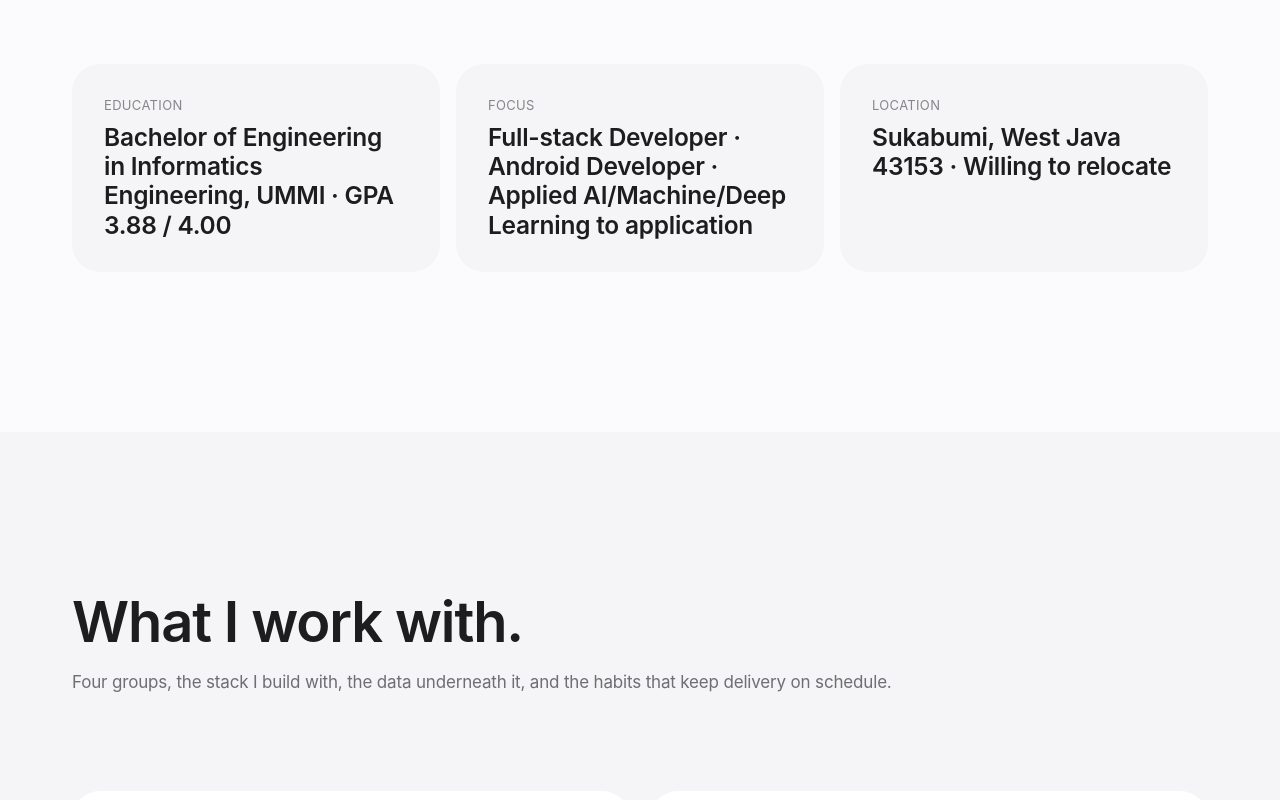
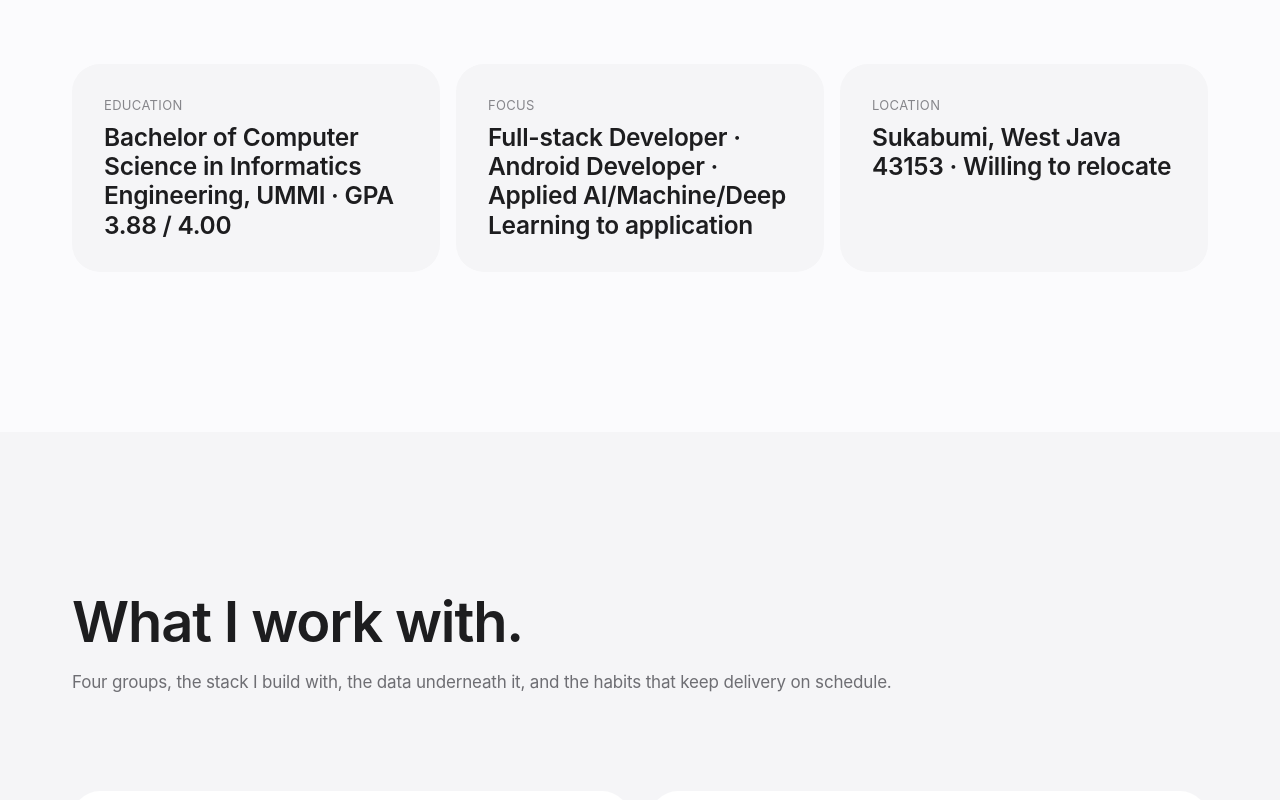
Before and after one commit to erstuu/my-portfolio, a Next.js app: page / in a window 1280 px wide. Shown: the part 2240-3040 px from the top of the page. Built offline with nearby package versions, Linux system fonts and the light colour scheme.

Commit message:
edited degree name

```diff
--- a/src/data/cv.ts
+++ b/src/data/cv.ts
@@ -189,7 +189,7 @@ export const experienceGroups = [
 export const education = {
   school: "Universitas Muhammadiyah Sukabumi",
   location: "Sukabumi, West Java",
-  degree: "Bachelor of Engineering in Informatics Engineering",
+  degree: "Bachelor of Computer Science in Informatics Engineering",
   gpa: "3.88 / 4.00",
   period: "Oct 2022 – Jun 2026",
   graduationStatus: "Graduate",
```
